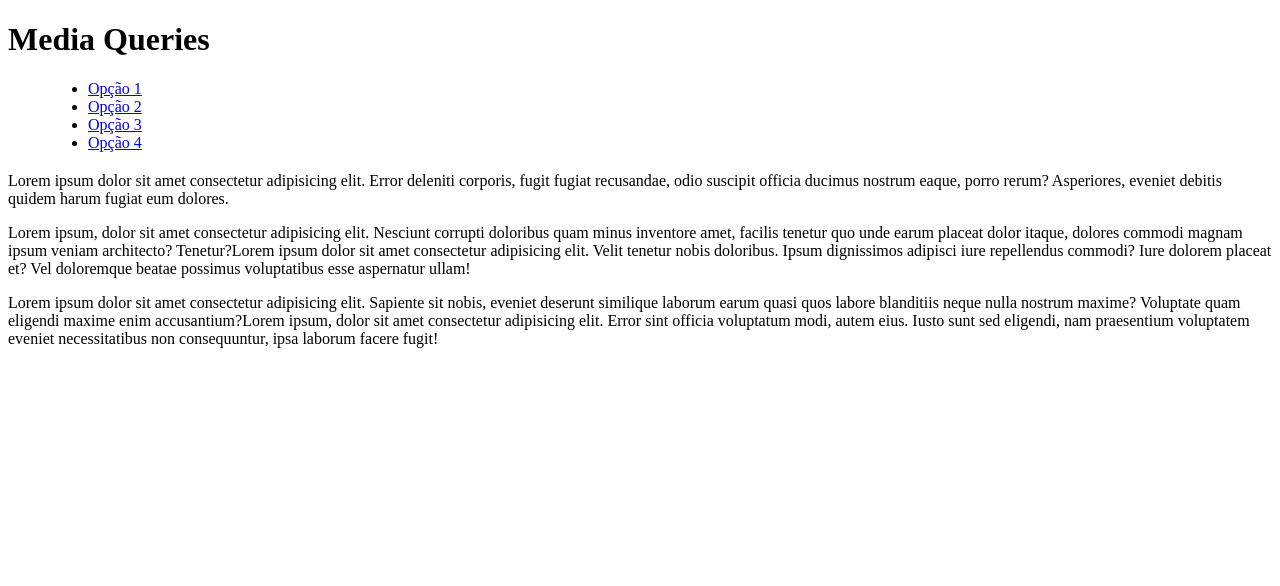
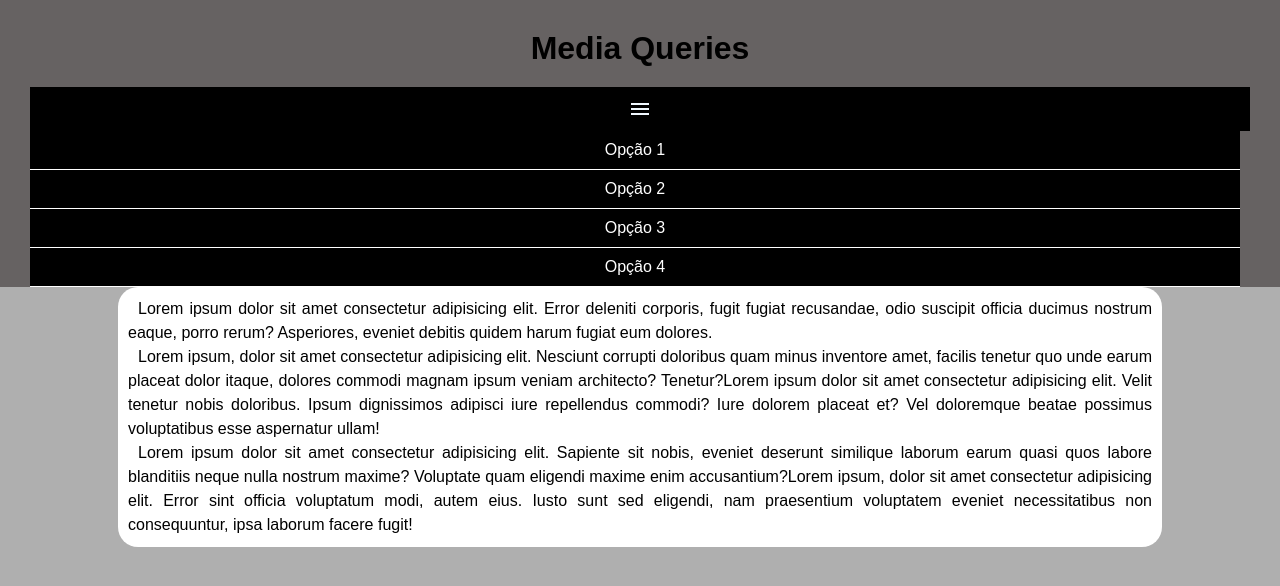
Before and after one commit to JoaoRodriguesRecife/projeto-mediaqueries, a plain HTML site: page index.html in a window 1280 px wide. Drawn offline with nearby package versions, Linux system fonts and the light colour scheme.

Commit message:
atualizando

```diff
--- a/estilos/print.css
+++ b/estilos/print.css
@@ -1,5 +1,69 @@
 @charset "UFT-8";
 
+
+
 *{
+    padding: 0px;
+    margin: 0px;
+    font-family: Arial, Helvetica, sans-serif;
+}
+
+body,html{
+    background-color: rgb(175, 175, 175);
+}
+header{
+    background-color: rgb(102, 98, 98);
+    padding: 30px 30px 0px 30px;
+}
+header h1 {
+    padding: 0px 0px 20px 0px ;
+    text-align: center;
 
 }
+span#lista{
+    background-color: black;
+    color: aliceblue;
+    display: block;
+    text-align: center;
+    padding: 10px;
+}
+
+menu{
+
+   }
+
+menu ul{
+    list-style-type: none;
+    text-align: center;
+
+}
+menu  li {
+    padding: 10px;
+    background-color: black;
+    border-bottom: 1px solid white;
+    margin-right: 10px;
+
+
+}
+ul :hover {
+    background-color: lightgrey;
+
+}
+a:hover{
+    color: black;
+}
+
+menu a {
+    text-decoration: none;
+    color: white;
+}
+main{
+    background-color: white;
+    border-radius: 20px;
+    width: 80vw;
+    margin: auto;
+    padding: 10px;
+    text-indent: 10px;
+    text-align: justify;
+    line-height: 1.5em;
+}
--- a/index.html
+++ b/index.html
@@ -4,11 +4,13 @@
     <meta charset="UTF-8">
     <meta name="viewport" content="width=device-width, initial-scale=1.0">
     <link rel="stylesheet" href="estilos/print.css">
+    <link rel="stylesheet" href="https://fonts.googleapis.com/css2?family=Material+Symbols+Outlined:opsz,wght,FILL,GRAD@24,400,0,0&icon_names=menu" />
     <title>Document</title>
 </head>
 <body>
     <header>
         <h1>Media Queries</h1>
+        <span id="lista" class="material-symbols-outlined">menu</span>
         <menu>
             <ul>
                 <li><a href="#">Opção 1</a></li>
```
